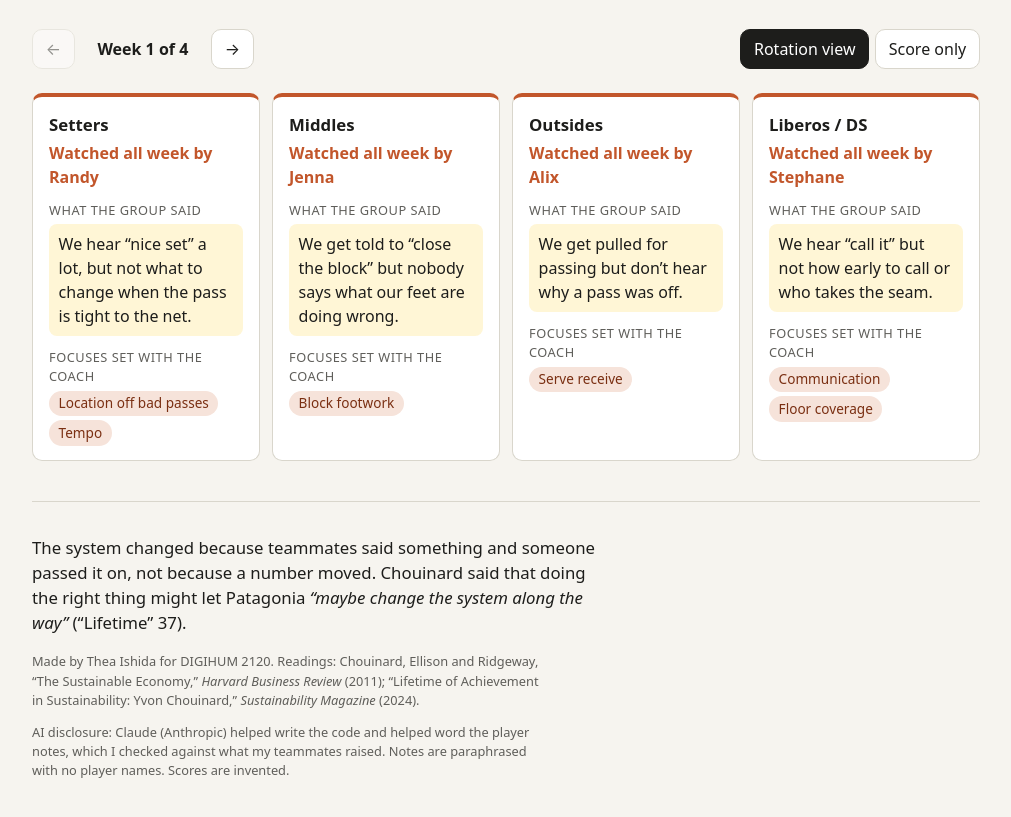
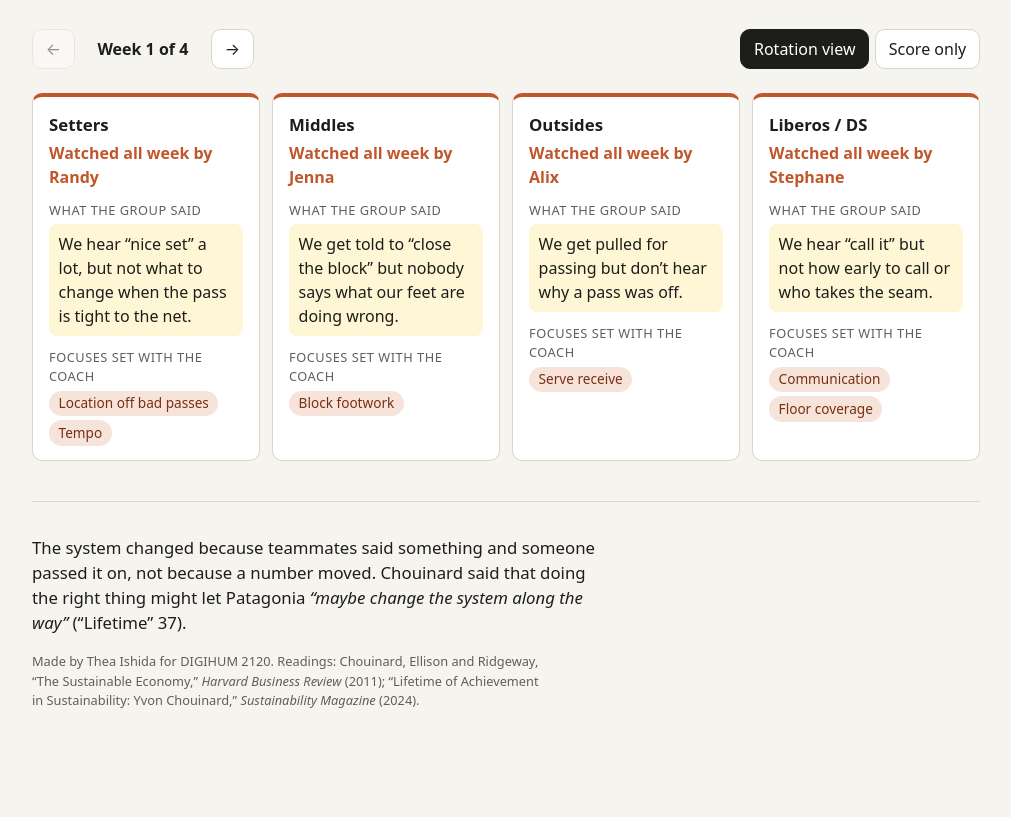
Before and after one commit to thea-ishida/rotations, a plain HTML site: page index.html in a window 1280 px wide. Shown: the part 127-944 px from the top of the page, without its empty margins (134-1145 px from the left). After the commit the page ends 898 px from the top, so only its background shows below. Drawn offline with Linux system fonts and the light colour scheme.

Commit message:
edit footer
Removed AI disclosure paragraph from footer.

```diff
--- a/index.html
+++ b/index.html
@@ -33,10 +33,6 @@
       Made by Thea Ishida for DIGIHUM 2120. Readings: Chouinard, Ellison and Ridgeway, “The Sustainable Economy,” <i>Harvard Business Review</i> (2011);
       “Lifetime of Achievement in Sustainability: Yvon Chouinard,” <i>Sustainability Magazine</i> (2024).
     </p>
-    <p class="small">
-      AI disclosure: Claude (Anthropic) helped write the code and helped word the player notes, which I checked against what my teammates raised.
-      Notes are paraphrased with no player names. Scores are invented.
-    </p>
   </footer>
 
   <script src="content.js"></script>
```
